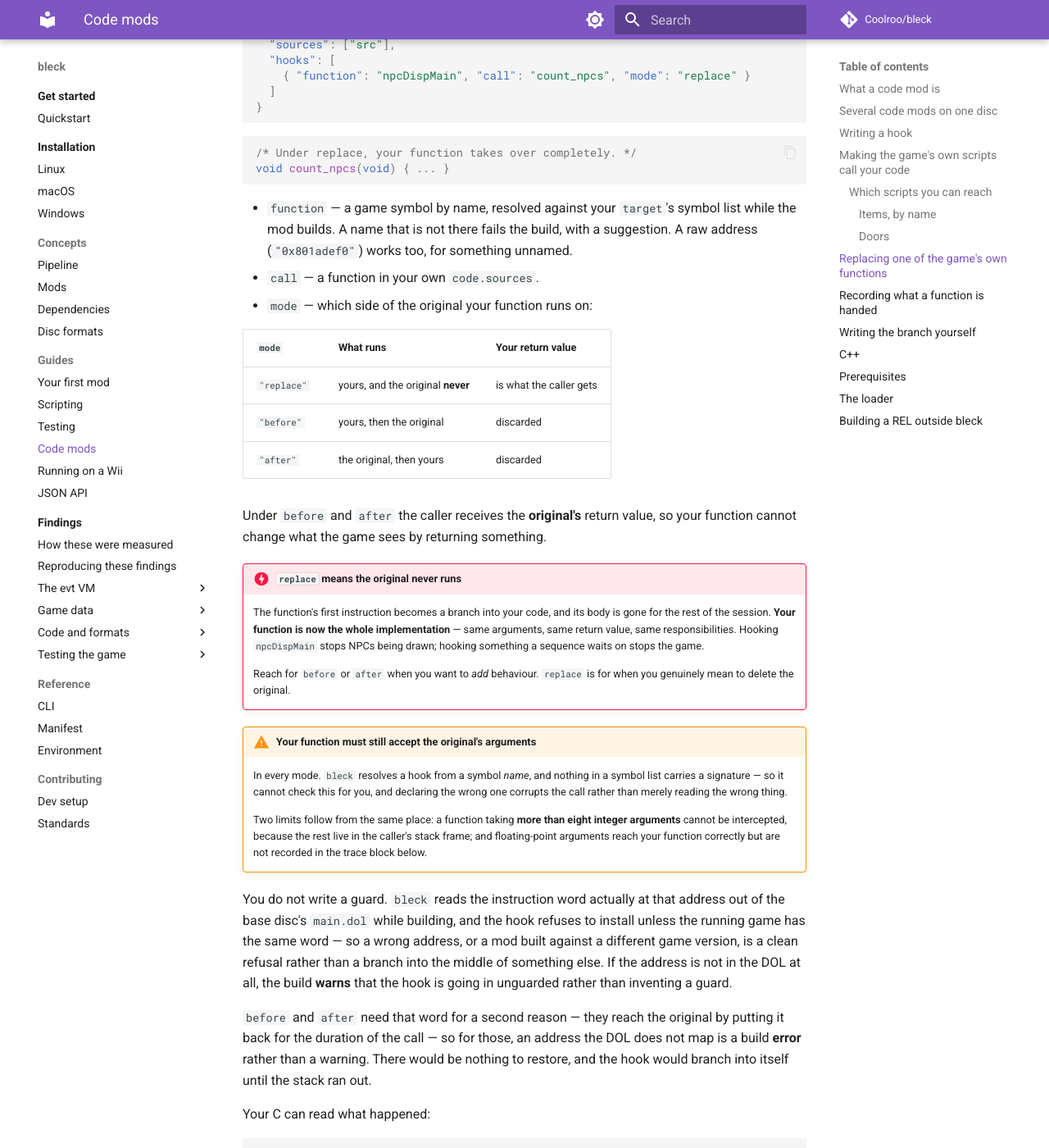
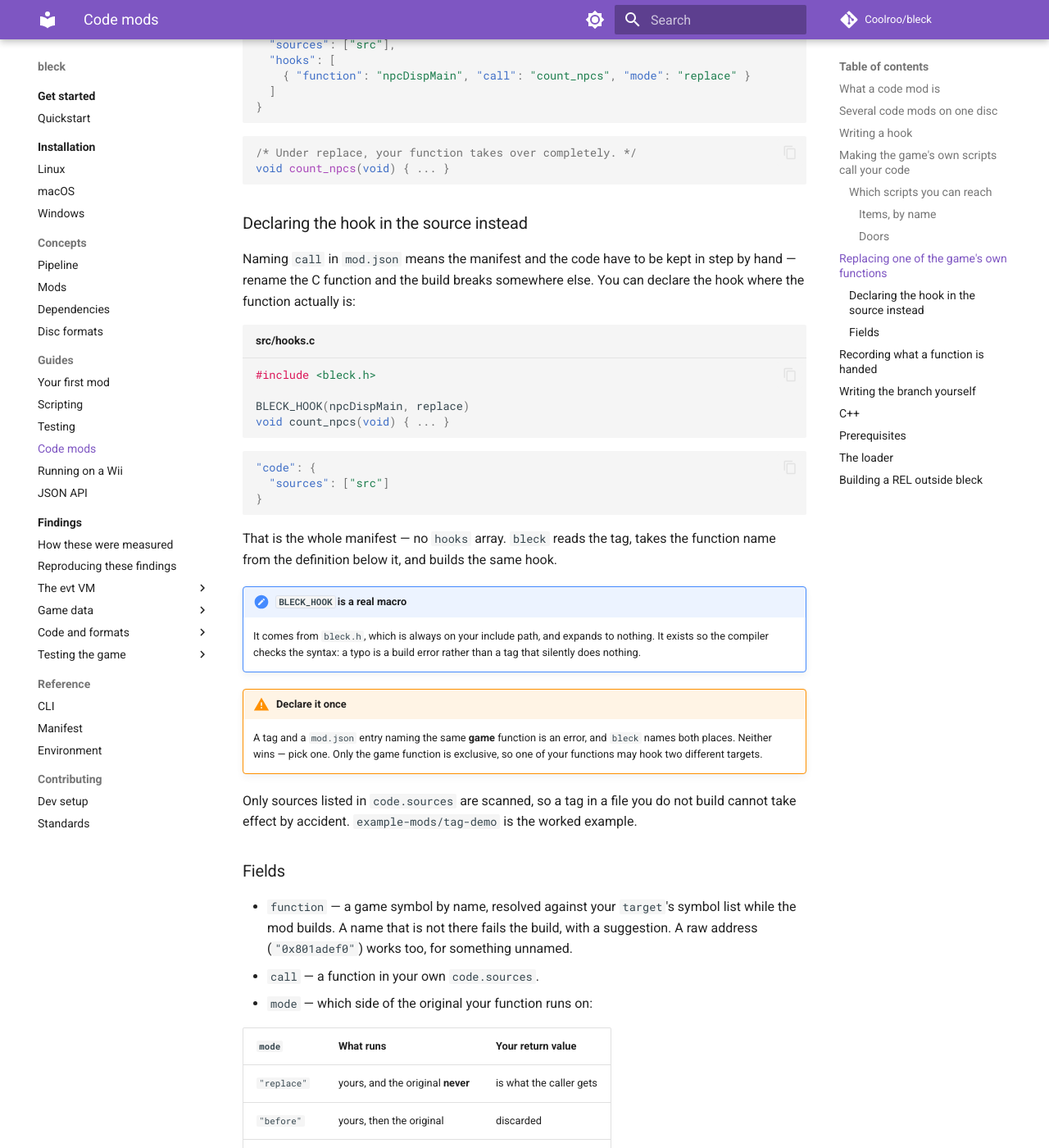
Before and after one commit to Coolroo/bleck, an MkDocs documentation site: the page built from docs-site/guides/code-mods.md, in a window 1280 px wide and 1400 px high, scrolled down 5339 px. Shown: the whole window at 82% size. Built offline with MkDocs 1.6.1 and Material for MkDocs 9.7.7, drawn with Linux system fonts in a browser that asks for light colours; comment, search, counter and statistics services are not loaded.

Commit message:
Document source tags in the published docs
The tag feature landed with only docs/mods.md updated. The project instructions file's two-tree rule
says a user-visible behaviour change updates docs-site/ as well, and this is a
new way to write a mod -- exactly what the published guides are for.

  docs-site/guides/code-mods.md   BLECK_HOOK, beside the JSON hook form it
                                  replaces, with why it is a macro rather than
                                  a comment
  docs-site/guides/scripting.md   #[map(...)] beside the maps block
  docs-site/reference/manifest.md pointers from code.hooks and code.maps to
                                  the tag form, and that declaring one thing
                                  twice is an error
  docs/code-mods.md               a maintainer-facing pointer to D178

mkdocs build --strict passes and the two new cross-page anchors resolve.

````diff
--- a/docs-site/guides/code-mods.md
+++ b/docs-site/guides/code-mods.md
@@ -261,6 +261,47 @@ it loads.
 /* Under replace, your function takes over completely. */
 void count_npcs(void) { ... }
 ```
+
+### Declaring the hook in the source instead
+
+Naming `call` in `mod.json` means the manifest and the code have to be kept in
+step by hand — rename the C function and the build breaks somewhere else. You can
+declare the hook where the function actually is:
+
+```c title="src/hooks.c"
+#include <bleck.h>
+
+BLECK_HOOK(npcDispMain, replace)
+void count_npcs(void) { ... }
+```
+
+```json
+"code": {
+  "sources": ["src"]
+}
+```
+
+That is the whole manifest — no `hooks` array. `bleck` reads the tag, takes the
+function name from the definition below it, and builds the same hook.
+
+!!! note "`BLECK_HOOK` is a real macro"
+
+    It comes from `bleck.h`, which is always on your include path, and expands
+    to nothing. It exists so the compiler checks the syntax: a typo is a build
+    error rather than a tag that silently does nothing.
+
+!!! warning "Declare it once"
+
+    A tag and a `mod.json` entry naming the same **game** function is an error,
+    and `bleck` names both places. Neither wins — pick one. Only the game
+    function is exclusive, so one of your functions may hook two different
+    targets.
+
+Only sources listed in `code.sources` are scanned, so a tag in a file you do not
+build cannot take effect by accident. `example-mods/tag-demo` is the worked
+example.
+
+### Fields
 
 - `function` — a game symbol by name, resolved against your `target`'s symbol
   list while the mod builds. A name that is not there fails the build, with a
````
Also changed, not shown: docs-site/guides/scripting.md (+20 -0 lines), docs-site/reference/manifest.md (+15 -0 lines), docs/code-mods.md (+7 -0 lines).
